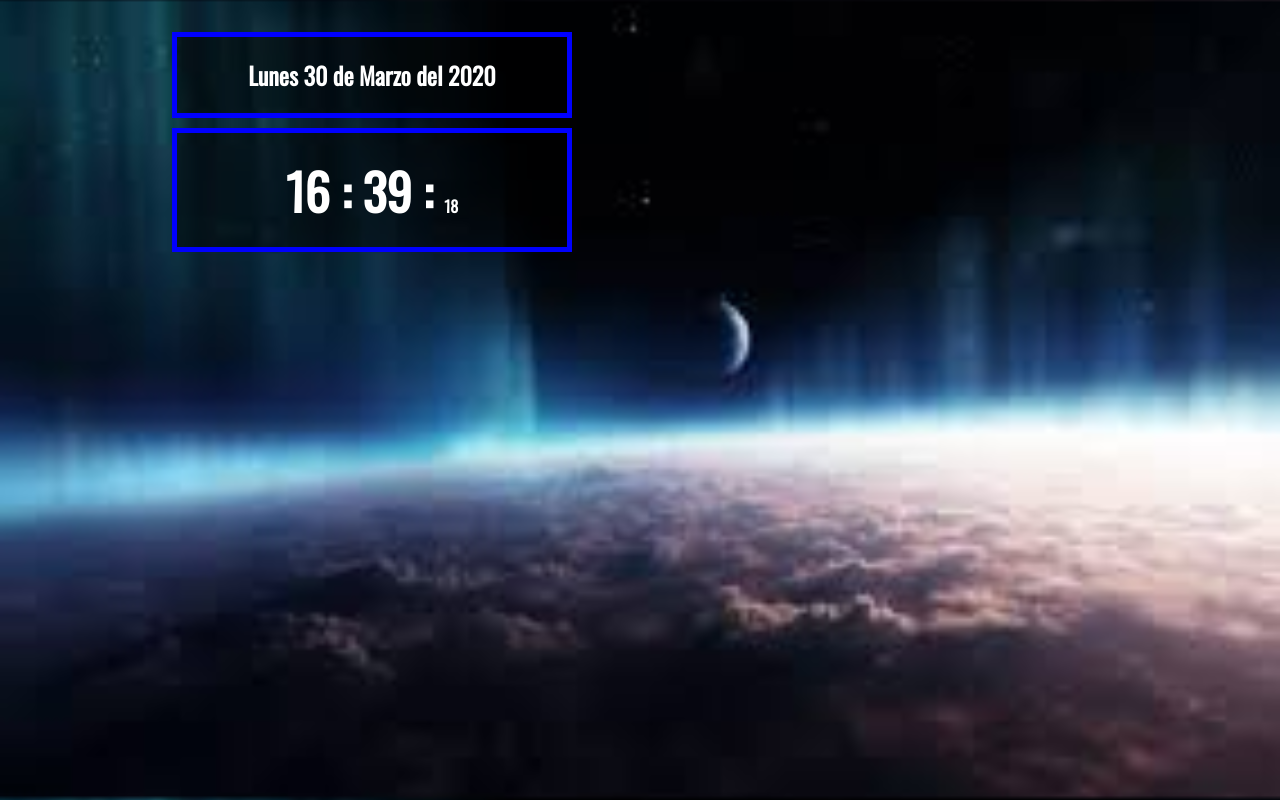
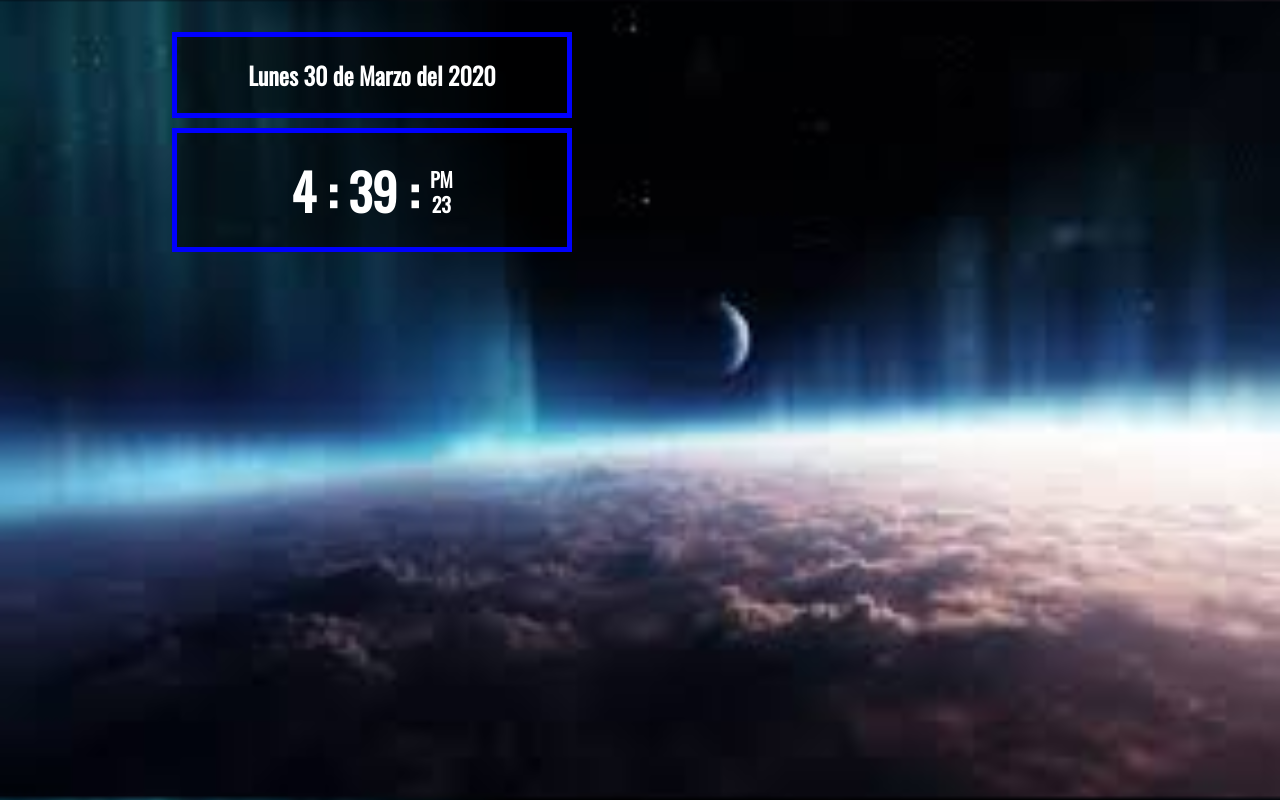
Before and after one commit to gamc230882/Reloj.js, a plain HTML site: page index.html in a window 1280 px wide. Drawn offline with nearby package versions, Linux system fonts and the light colour scheme.

Commit message:
Ya terminado el proyecto del reloj

```diff
--- a/estilos.css
+++ b/estilos.css
@@ -57,7 +57,8 @@ display: inline-block;
 
 .reloj .segundos,
 .reloj .ampm{
-  font-size: 16px;
+  font-size: 20px;
   display: block;
+  margin-bottom: -5PX;
 
 }
--- a/index.html
+++ b/index.html
@@ -26,8 +26,8 @@
         <p id="minutos" class="minutos"></p>
         <p>:</p>
         <div class="caja-segundos">
+          <p id="ampm" class="ampm"></p>
           <p id="segundos" class="segundos"></p>
-          <p id="ampm " class="ampm"></p>
         </div>
       </div>
     </div>
--- a/main.js
+++ b/main.js
@@ -5,7 +5,7 @@
           horas = fecha.getHours(),
           minutos = fecha.getMinutes(),
           segundos = fecha.getSeconds(),
-          // ampm,
+          ampm,
           diaSemana = fecha.getDay(),
           dia = fecha.getDate(),
           mes = fecha.getMonth(),
@@ -24,28 +24,46 @@
       var semana = ["Domingo", "Lunes", "Martes", "Miercoles", "Jueves", "Viernes", "Sabado"];
           pDiaSemana.textContent = semana[diaSemana];
 
-          var meses = ["Enero", "Febrero", "Marzo", "Abril", "Mayo", "Junio", "Julio", "Agosto", "Septiembre", "Octubre", "Noviembre", "Diciembre"];
-              pMes.textContent = meses[mes];
+      var meses = ["Enero", "Febrero", "Marzo", "Abril", "Mayo", "Junio", "Julio", "Agosto", "Septiembre", "Octubre", "Noviembre", "Diciembre"];
+          pMes.textContent = meses[mes];
 
           pDia.textContent = dia;
 
           pYear.textContent = year;
 
-          pHoras.textContent = horas;
 
-          pMinutos.textContent = minutos;
+        if (horas >= 12) {
+            horas =  horas -12;
+            ampm = "PM";
+        } else {
+            ampm = "AM";
+        }
 
-          pSegundos.textContent = segundos;
+        pAMPM.textContent = ampm;
 
-          // pAMPM.textContent = ampm;
+        if (horas === 0){
+            horas === 12;
+        };
 
+        pHoras.textContent = horas;
 
+        if (minutos < 10) {
+            minutos = "0" + minutos;
 
+        };
 
+        pMinutos.textContent = minutos;
+
+        if (segundos < 10) {
+            segundos = "0" + segundos;
+        };
+
+        pSegundos.textContent = segundos;
 
 
   };
 
   actualizarHora()
+    var intervalo = setInterval(actualizarHora, 1000);
 
 }());
```
